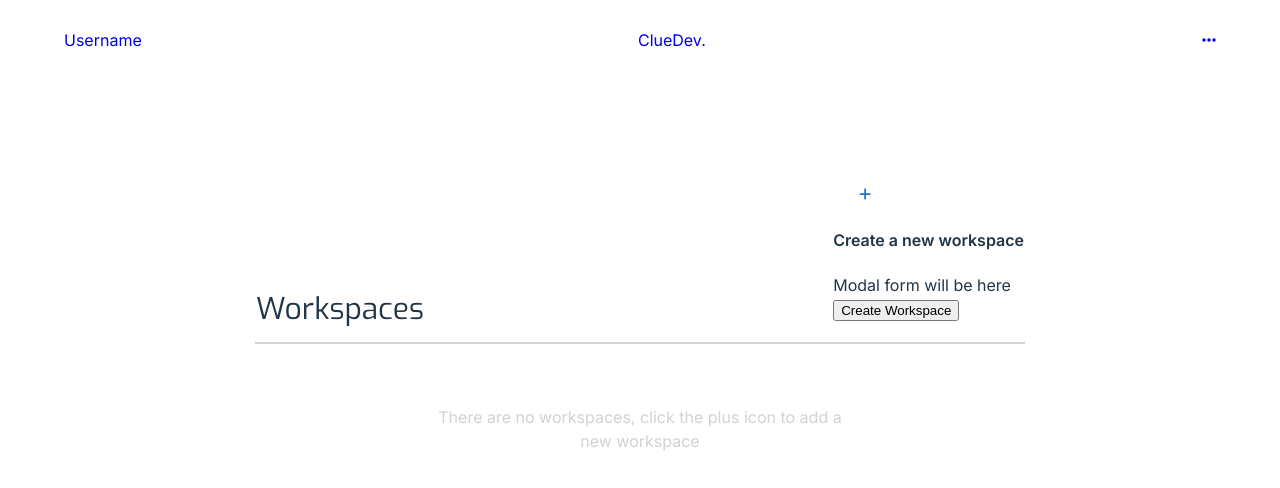
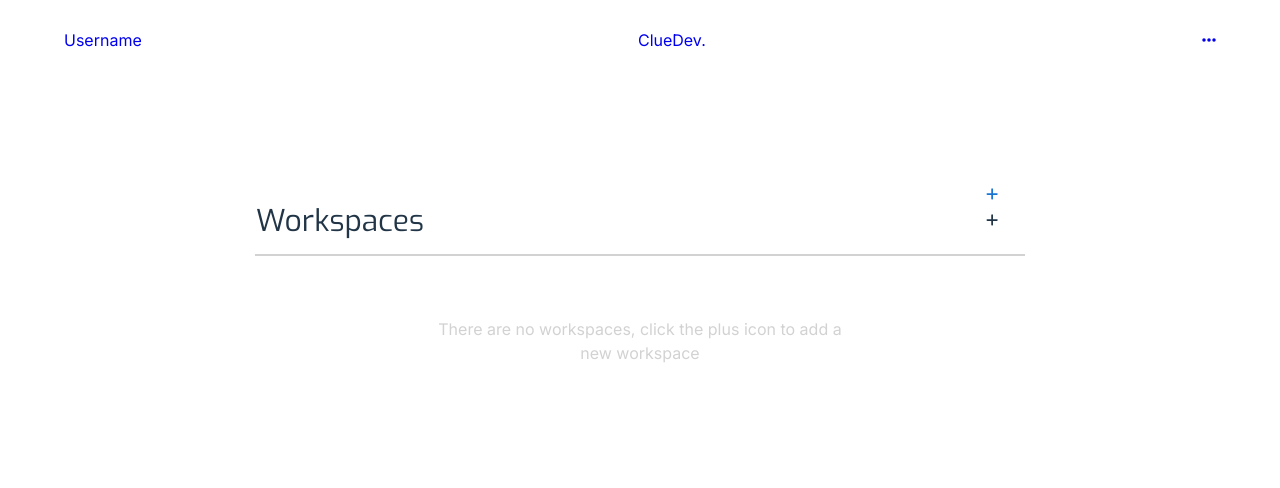
Before and after one commit to andrescm1998/ClueDev-Client, a React (Vite) app: page /dashboard in a window 1280 px wide. Shown: the top 488 px of the page. Built offline with nearby package versions, Linux system fonts and the light colour scheme; a web font is replaced by a local one.

Commit message:
create workspace dialog made

```diff
--- a/package.json
+++ b/package.json
@@ -14,6 +14,7 @@
     "@fortawesome/fontawesome-svg-core": "^6.2.0",
     "@fortawesome/free-solid-svg-icons": "^6.2.0",
     "@fortawesome/react-fontawesome": "^0.2.0",
+    "@mui/icons-material": "^5.10.9",
     "@mui/material": "^5.10.13",
     "@redux-devtools/extension": "^3.2.3",
     "@reduxjs/toolkit": "^1.9.0",
--- a/src/Components/Modal/index.css
+++ b/src/Components/Modal/index.css
@@ -0,0 +1,12 @@
+.modal-container{
+}
+
+#workspace-name{
+}
+.modal-input{
+
+    display: flex;
+    flex-direction: column;
+    justify-content: space-between;
+
+}
--- a/src/Components/Modal/index.jsx
+++ b/src/Components/Modal/index.jsx
@@ -1,36 +1,107 @@
-import React from 'react';
 // import { Modal } from '@mui/material'
 import './index.css'
 
-const Modal = () => {
+import * as React from 'react';
+import { useState } from 'react'
+import PropTypes from 'prop-types';
+import Button from '@mui/material/Button';
+import { styled } from '@mui/material/styles';
+import Dialog from '@mui/material/Dialog';
+import TextField from '@mui/material/TextField';
+import DialogTitle from '@mui/material/DialogTitle';
+import DialogContent from '@mui/material/DialogContent';
+import DialogActions from '@mui/material/DialogActions';
+import IconButton from '@mui/material/IconButton';
+import CloseIcon from '@mui/icons-material/Close';
+import { FontAwesomeIcon } from "@fortawesome/react-fontawesome";
+import { faPlus } from "@fortawesome/free-solid-svg-icons";
+import Slide from '@mui/material/Slide';
 
-    // const [open, setOpen] = useState();
 
-    // const openModal = () => {
+const Transition = React.forwardRef(function Transition(props, ref) {
+    return <Slide direction="up" ref={ref} {...props} />;
+  });
 
-    //     setOpen(true);
-    // }
+const plus = <FontAwesomeIcon icon = {faPlus} />
 
-    // const closeModal = () => {
 
-    //     setOpen(false);
-    // }
+const BootstrapDialog = styled(Dialog)(({ theme }) => ({
+  '& .MuiDialogContent-root': {
+    padding: theme.spacing(2),
+  },
+  '& .MuiDialogActions-root': {
+    padding: theme.spacing(1),
+  },
+}));
 
-    return (
-        <div className='modal'>
-            <div className='modal-content'>
-                <div className='modal-header'>
-                    <h4 className='modal-title'>Create a new workspace</h4>
-                </div>
-                <div className='modal-body'>
-                    Modal form will be here
-                </div>
-                <div className='modal-footer'>
-                    <button className='create-button'>Create Workspace</button>
-                </div>
-            </div>
-        </div>
-    )
+function BootstrapDialogTitle(props) {
+  const { children, onClose, ...other } = props;
+
+  return (
+    <DialogTitle sx={{ m: 0, p: 2 }} {...other}>
+      {children}
+      {onClose ? (
+        <IconButton
+          aria-label="close"
+          onClick={onClose}
+          sx={{
+            position: 'absolute',
+            right: 8,
+            top: 8,
+            color: (theme) => theme.palette.grey[500],
+          }}
+        >
+          <CloseIcon />
+        </IconButton>
+      ) : null}
+    </DialogTitle>
+  );
 }
 
-export default Modal;
+BootstrapDialogTitle.propTypes = {
+  children: PropTypes.node,
+  onClose: PropTypes.func.isRequired,
+};
+
+export default function CustomizedDialogs() {
+  const [open, setOpen] = useState(false);
+
+  const handleClickOpen = () => {
+    setOpen(true);
+  };
+  const handleClose = () => {
+    setOpen(false);
+  };
+
+  return (
+    <div>
+      <Button variant="standard" onClick={handleClickOpen}>
+      {plus}
+      </Button>
+      <BootstrapDialog fullWidth onClose={handleClose} aria-labelledby="customized-dialog-title" open={open} TransitionComponent={Transition}
+        keepMounted >
+        <BootstrapDialogTitle id="customized-dialog-title" onClose={handleClose}>
+          Create a Workspace
+        </BootstrapDialogTitle>
+        <DialogContent dividers className='modal-input'>
+        <TextField sx={{ m: 1.5 }}  dividers required id="workspace-name" label="Workspace Name" variant="outlined" />
+        <TextField
+        //   id="filled-select-currency"
+          select
+          sx={{ m: 1.5 }}
+          label="Attach repositories"
+          required
+          helperText="Please select your repositories"
+          variant="filled"
+        >
+        </TextField>
+        </DialogContent>
+        <DialogActions>
+          <Button autoFocus >
+            Create
+          </Button>
+        </DialogActions>
+      </BootstrapDialog>
+    </div>
+  );
+}
```
Also changed, not shown: 1 other file (tests, documents, lock files or other folders).
